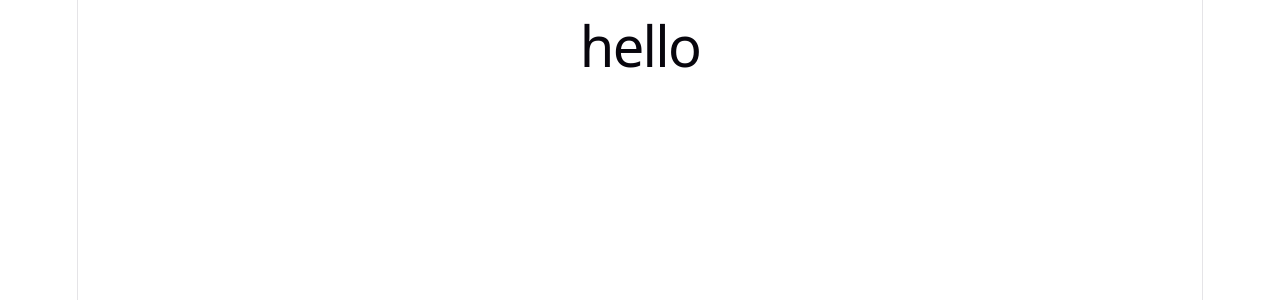
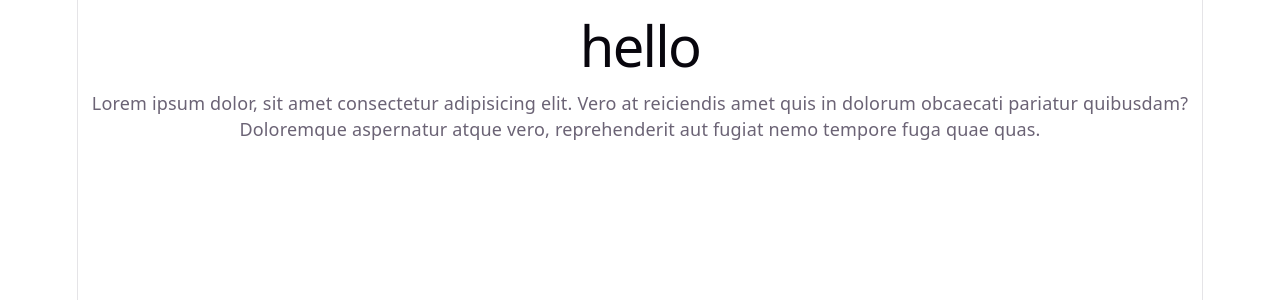
Before and after one commit to prathmesh1708/petverseUi, a React app in the folder frontend/: page / in a window 1280 px wide. Shown: the top 300 px of the page. Built offline with nearby package versions, Linux system fonts and the light colour scheme; the HTML template or start-up script is replaced by a standard one.

Commit message:
Update App.jsx

```diff
--- a/frontend/src/App.jsx
+++ b/frontend/src/App.jsx
@@ -10,6 +10,7 @@ function App() {
   return (
     <>
       <h1>hello</h1>
+      <p>Lorem ipsum dolor, sit amet consectetur adipisicing elit. Vero at reiciendis amet quis in dolorum obcaecati pariatur quibusdam? Doloremque aspernatur atque vero, reprehenderit aut fugiat nemo tempore fuga quae quas.</p>
     </>
   )
 }
```
